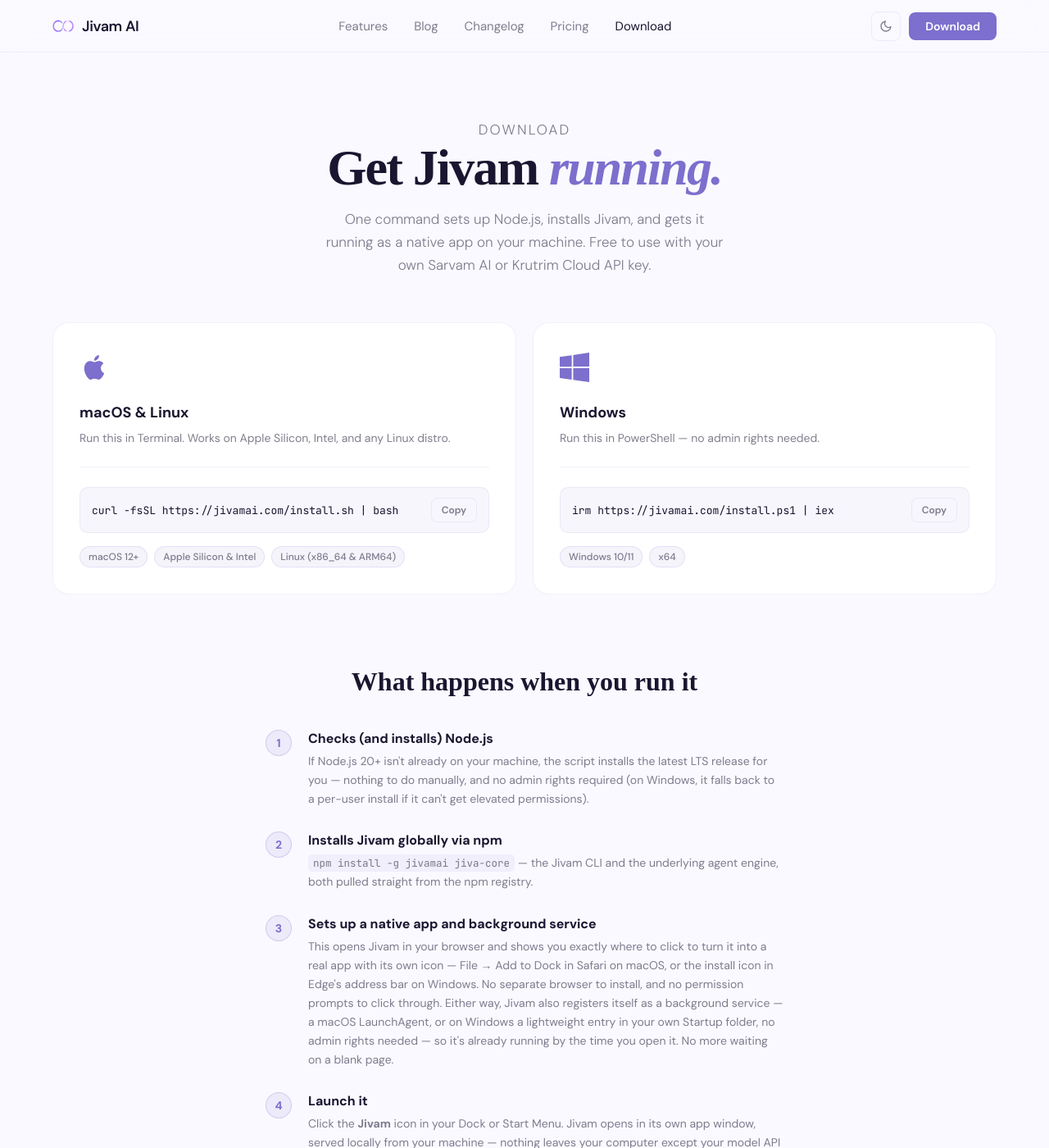
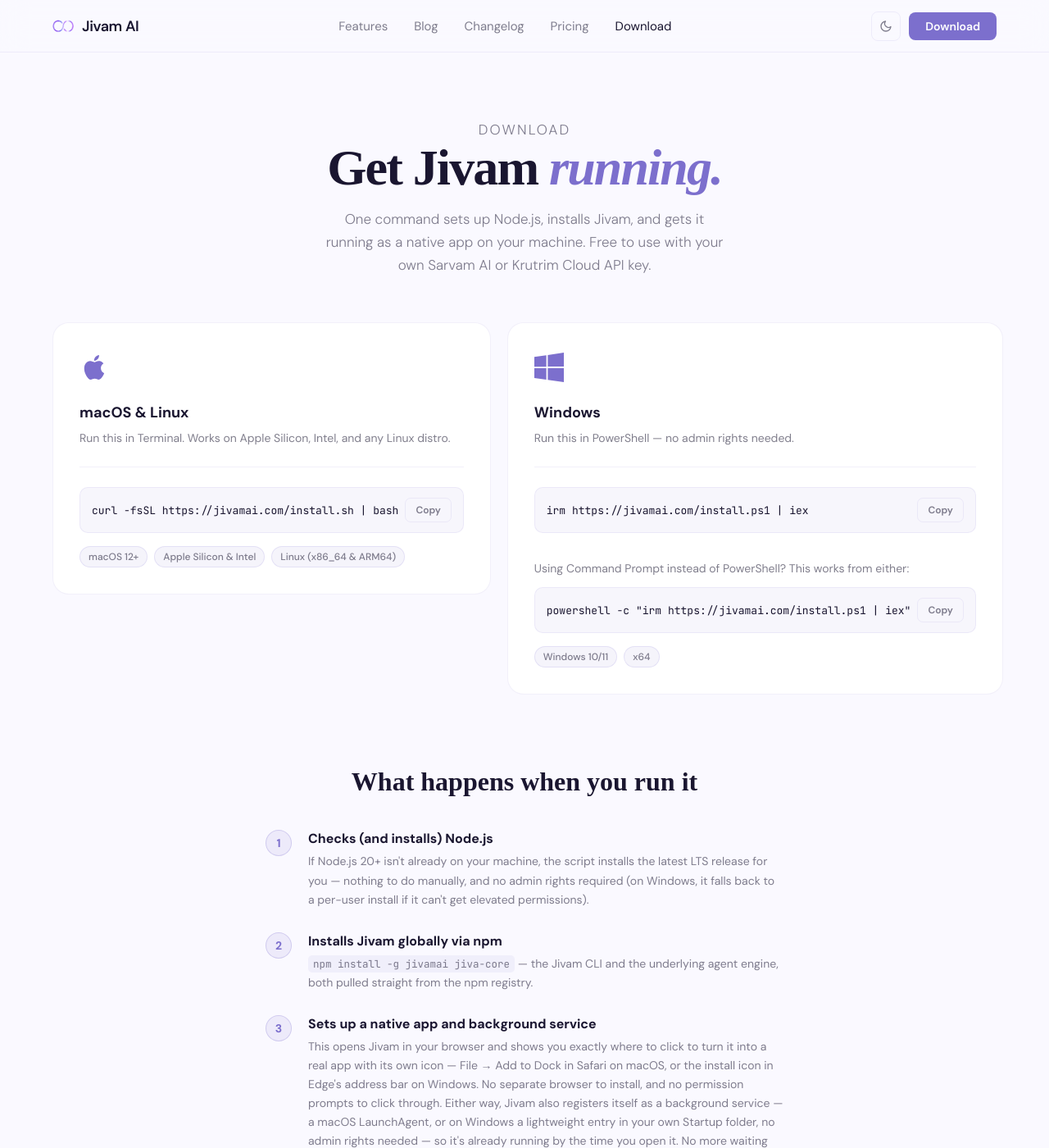
Before and after one commit to KarmaloopAI/JivamAI, a Jekyll site: the page built from download.html, in a window 1280 px wide and 1400 px high. Shown: the whole window at 82% size. Built offline with Jekyll 4.4.1, drawn with Linux system fonts in a browser that asks for light colours; some web fonts are replaced.

Commit message:
Add 0.2.1 release blog post; add cmd.exe-friendly Windows install command
Covers Together AI support, the live model picker/switcher in Chat and
Code mode, collapsible thinking output, vision-capable reasoning models,
and the Windows install/setup parity work.

Also adds a "powershell -c ..." variant of the Windows install command
on the download page for people running a plain Command Prompt instead
of PowerShell — works unchanged from PowerShell too, so it's a safer
default to show first-time users.

```diff
--- a/_sass/_download.scss
+++ b/_sass/_download.scss
@@ -170,6 +170,13 @@
   margin-bottom: 24px;
   padding-bottom: 24px;
   border-bottom: 1px solid var(--border);
+
+  &.dl-note-alt {
+    margin-top: 16px;
+    margin-bottom: 12px;
+    padding-bottom: 0;
+    border-bottom: none;
+  }
 }
 
 .dl-actions {
--- a/download.html
+++ b/download.html
@@ -41,6 +41,11 @@
     <div class="dl-cmd">
       <code>irm https://jivamai.com/install.ps1 | iex</code>
       <button class="dl-copy" type="button" data-copy="irm https://jivamai.com/install.ps1 | iex" aria-label="Copy command">Copy</button>
+    </div>
+    <p class="dl-note dl-note-alt">Using Command Prompt instead of PowerShell? This works from either:</p>
+    <div class="dl-cmd">
+      <code>powershell -c "irm https://jivamai.com/install.ps1 | iex"</code>
+      <button class="dl-copy" type="button" data-copy="powershell -c &quot;irm https://jivamai.com/install.ps1 | iex&quot;" aria-label="Copy command">Copy</button>
     </div>
     <div class="dl-fileinfo">
       <span class="dl-tag">Windows 10/11</span>
```
Also changed, not shown: _posts/2026-07-15-jivam-0.2.1-together-ai-model-picker.md (added, +55 -0 lines).
